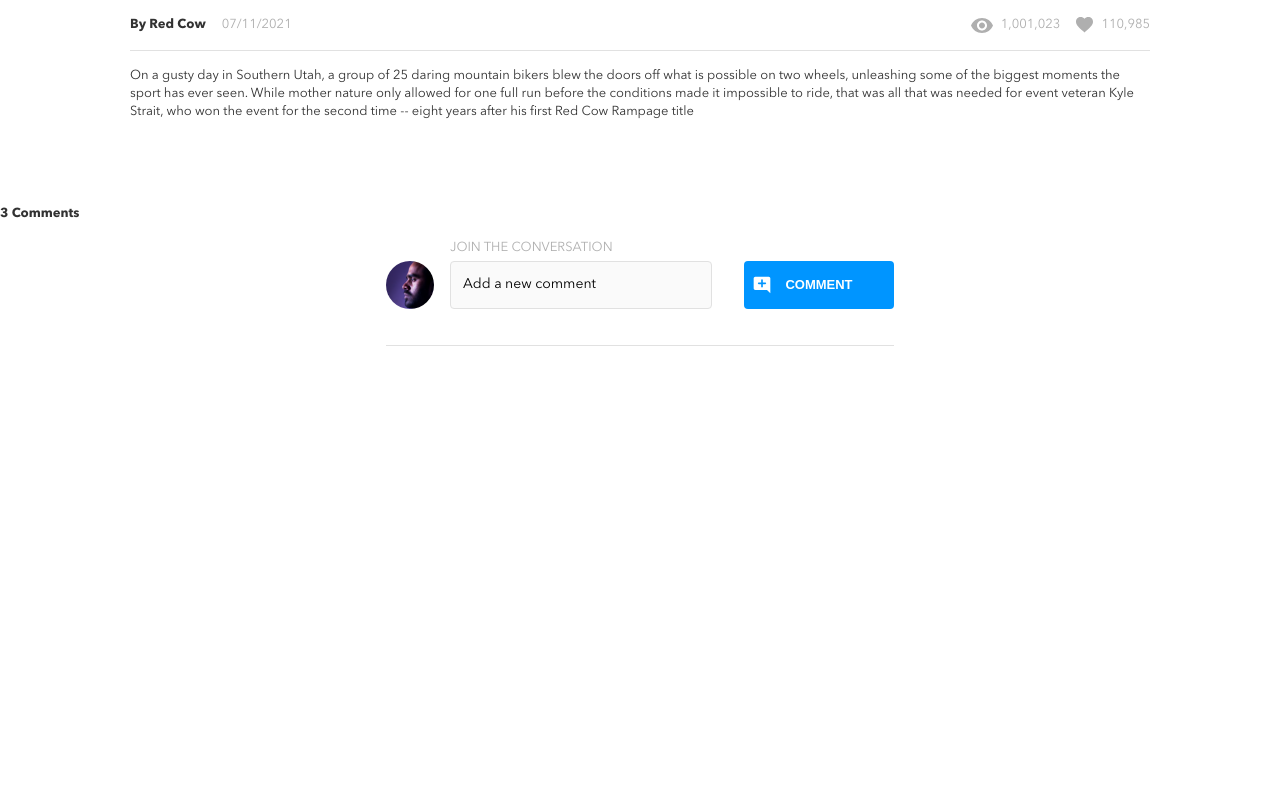
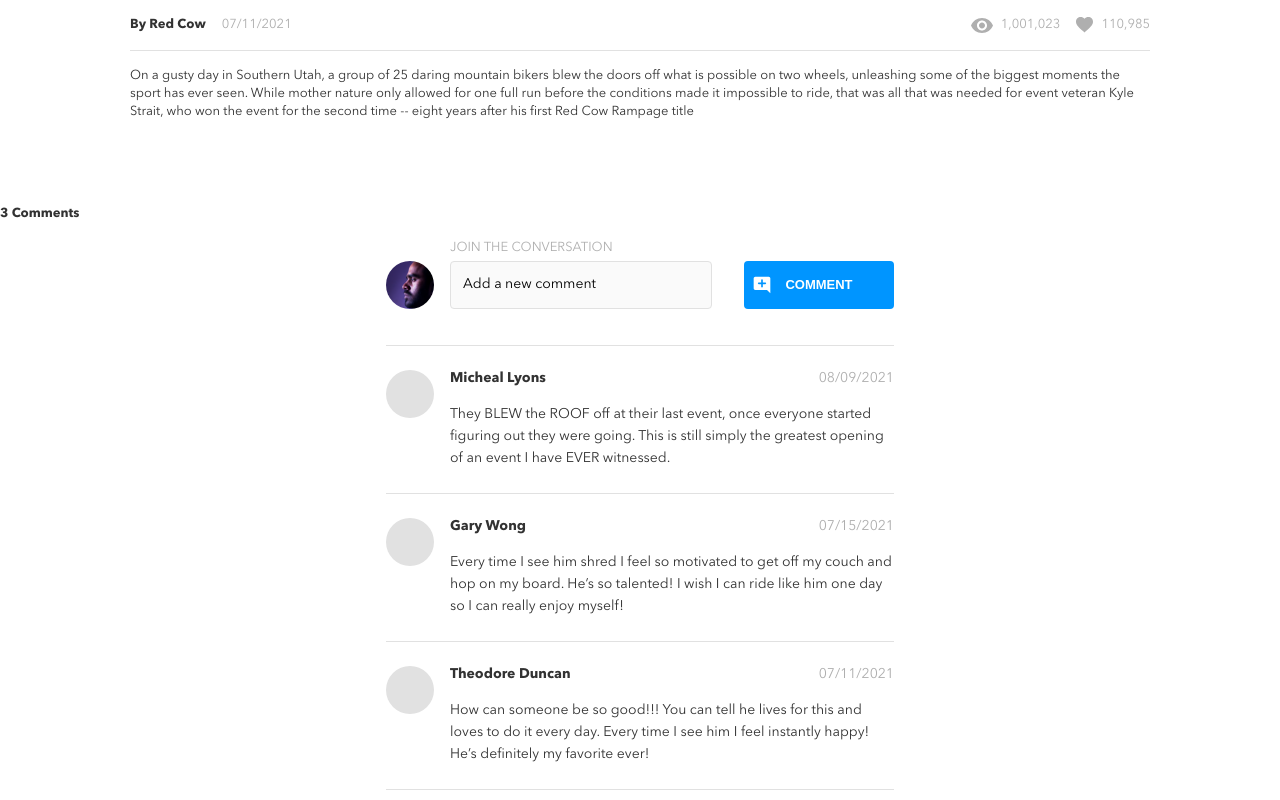
Before and after one commit to akashchauhan96/akash-chauhan-brainflix, a React (Create React App) app: page / in a window 1280 px wide. Shown: the part 662-1462 px from the top of the page. Before the commit the page ends 1044 px from the top, so only its background shows below. Built offline with nearby package versions, Linux system fonts and the light colour scheme.

Commit message:
Finish Comments Array feature along with styling

```diff
--- a/src/App.js
+++ b/src/App.js
@@ -11,7 +11,7 @@ function App() {
     return video !== videoDetails[0];
   }))
 
-  console.log(videoDetails);
+  // console.log(videoDetails);
 
   function showVideoDetails(videoId) {
 
@@ -19,7 +19,7 @@ function App() {
       return video.id === videoId
   })
 
-  setVideoInfo(newVideoDetails);
+  // setVideoInfo(newVideoDetails);
 
   }
 
--- a/src/components/Comments/Comments.js
+++ b/src/components/Comments/Comments.js
@@ -1,6 +1,7 @@
 import './Comments.scss'
 import avatarImage from '../../assets/images/Mohan-muruge.jpg'
 import addComment from '../../assets/icons/add_comment.svg'
+import CommentsArray from '../CommentsArray/CommentsArray.js'
 
 function Comments({videoDetails}) {
   // console.log(videoDetails);
@@ -39,9 +40,11 @@ function Comments({videoDetails}) {
           </form>
         </div>
       </div>
-        {/* <CommentArray /> */}
+      <CommentsArray
+        commentsList={videoDetails.comments}
+      />
     </section>
   )
 }
 
-export default Comments
+export default Comments;
--- a/src/components/Comments/Comments.scss
+++ b/src/components/Comments/Comments.scss
@@ -172,66 +172,3 @@
     text-transform: uppercase;
   }
 }
-
-.comment-array {
-  background-color: $primary-white;
-
-  @include tablet {
-    margin: 0 3.75rem;
-  }
-
-  @include desktop {
-    width: 63.75rem;
-    margin: 0 auto;
-  }
-
-  &__container {
-    display: flex;
-    gap: 1rem;
-    padding: 1rem 0;
-    border-bottom: 1px solid $secondary-mercury;
-
-    @include desktop {
-      margin: 0 16rem;
-    }
-  }
-
-  &__avatar-container {
-    width: 2.25rem;
-    height: 2.25rem;
-    background-color: $secondary-mercury;
-    border-radius: 50%;
-
-    @include tablet {
-      width: 3rem;
-      height: 3rem;
-    }
-  }
-
-  &__container-no-image {
-    flex: 1;
-  }
-
-  &__name-date-wrapper {
-    display: flex;
-    justify-content: space-between;
-    margin-bottom: 1rem;
-  }
-
-  &__name {
-    font-size: 0.875rem;
-    font-weight: 600;
-  }
-
-  &__date {
-    font-size: 0.875rem;
-    color: $secondary-mercury;
-    font-weight: 600;
-  }
-
-  &__comment {
-    width: auto;
-    font-size: 0.875rem;
-    line-height: 1.375rem;
-  }
-}
--- a/src/components/CommentsArray/CommentsArray.js
+++ b/src/components/CommentsArray/CommentsArray.js
@@ -0,0 +1,42 @@
+import './CommentsArray.scss'
+
+function CommentsArray({commentsList}) {
+
+  console.log(commentsList);
+
+  function DateGenerator(date) {
+    // console.log(date);
+    const newDate = new Date(date);
+    let month = newDate.getMonth() + 1;
+    if (month<10) {
+      month = `0${month}`;
+    }
+    let day = newDate.getDate();
+    if (day<10) {
+      day = `0${day}`;
+    }
+    const year = newDate.getFullYear();
+    return `${month}/${day}/${year}`;
+  }
+
+  return (
+    <section className='comment-array'>
+      {commentsList.map((comment) => {
+        return (
+          <article className='comment-array__container'>
+            <div className='comment-array__avatar-container'></div>
+            <div className='comment-array__container-no-image'>
+              <div className='comment-array__name-date-wrapper'>
+                <p className='comment-array__name'>{comment.name}</p>
+                <p className="comment-array__date">{DateGenerator(comment.timestamp)}</p>
+              </div>
+              <p className="comment-array__comment">{comment.comment}</p>
+            </div>
+          </article>
+        )
+      })}
+    </section>
+  )
+}
+
+export default CommentsArray;
--- a/src/components/CommentsArray/CommentsArray.scss
+++ b/src/components/CommentsArray/CommentsArray.scss
@@ -0,0 +1,67 @@
+@use '../../App.scss' as *;
+@use '../../styles/partials/fonts' as *;
+@use '../../styles/partials/mixins' as *;
+@use '../../styles/partials/variables' as *;
+
+.comment-array {
+  background-color: $primary-white;
+
+  @include desktop {
+    width: 63.75rem;
+    margin: 0 auto;
+  }
+
+  &__container {
+    display: flex;
+    gap: 1rem;
+    padding: 1rem 0;
+    border-bottom: 1px solid $secondary-mercury;
+
+    @include tablet {
+      padding: 1.5rem 0;
+    }
+
+    @include desktop {
+      margin: 0 16rem;
+    }
+  }
+
+  &__avatar-container {
+    width: 2.25rem;
+    height: 2.25rem;
+    background-color: $secondary-mercury;
+    border-radius: 50%;
+
+    @include tablet {
+      width: 3rem;
+      height: 3rem;
+    }
+  }
+
+  &__container-no-image {
+    flex: 1;
+  }
+
+  &__name-date-wrapper {
+    display: flex;
+    justify-content: space-between;
+    margin-bottom: 1rem;
+  }
+
+  &__name {
+    font-size: 0.875rem;
+    font-weight: 700;
+  }
+
+  &__date {
+    font-size: 0.875rem;
+    color: $primary-silver;
+    font-weight: 400;
+  }
+
+  &__comment {
+    width: auto;
+    font-size: 0.875rem;
+    line-height: 1.375rem;
+  }
+}
--- a/src/components/Main/Main.js
+++ b/src/components/Main/Main.js
@@ -15,6 +15,9 @@ function Main({videoDetails}) {
       <Comments
         videoDetails={videoDetails}
       />
+      {/* <CommentsArray
+        videoDetails={videoDetails.comments}
+      /> */}
     </main>
   )
 }
--- a/src/components/VideoDescription/VideoDescription.js
+++ b/src/components/VideoDescription/VideoDescription.js
@@ -5,7 +5,7 @@ import likesIcon from '../../assets/icons/likes.svg'
 function VideoDescription({videoDetails}) {
 
   function DateGenerator(date) {
-    console.log(date);
+    // console.log(date);
     const newDate = new Date(date);
     let month = newDate.getMonth() + 1;
     if (month<10) {
```
Lines whose indentation alone changed are shown as unchanged.
